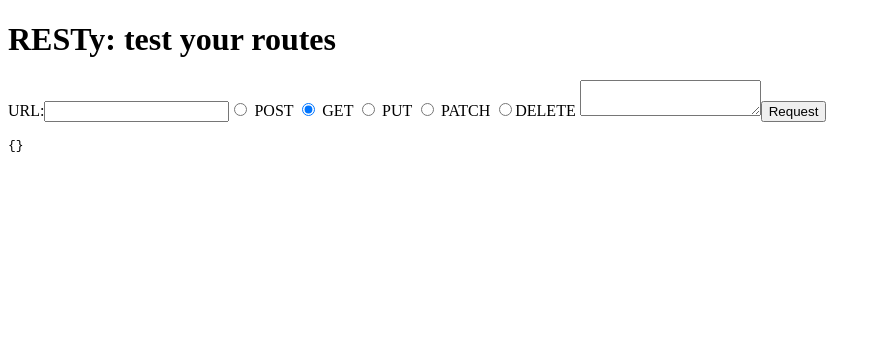
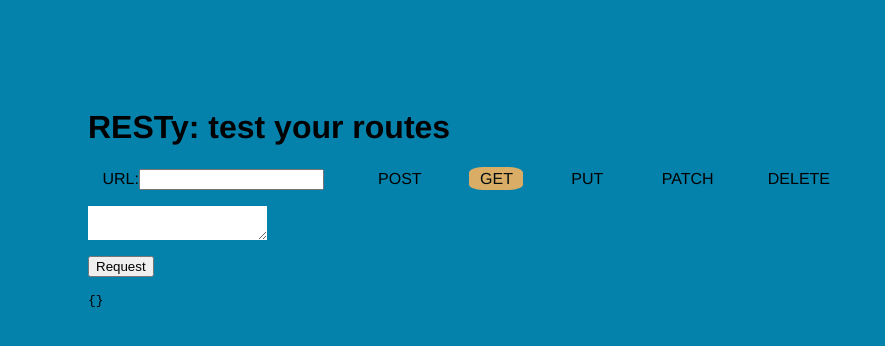
Before and after one commit to dorjepadma/RESTy, a React app: page / in a window 1280 px wide. Shown: the top 346 px of the page, without its empty margins (0-885 px from the left). Built offline with nearby package versions, Linux system fonts and the light colour scheme.

Commit message:
some css

```diff
--- a/src/components/Request/Request.css
+++ b/src/components/Request/Request.css
@@ -13,12 +13,22 @@
   textarea {
     display: block;
     margin: 1rem 0;
+    border: black;
   }
   input[type="radio"]:checked + label {
-    background-color: tan;
+    background-color: rgb(241, 178, 94);
     opacity: 90%;
     border-radius: 25%;
   }
   button {
     display: block;
   }
+  body {
+    background-color: rgb(5, 130, 172);
+      color:black;
+      padding: 5rem;
+      font-family: Helvetica;
+      text-align: left;
+
+
+  }
--- a/src/components/Request/Request.js
+++ b/src/components/Request/Request.js
@@ -1,11 +1,11 @@
 import React from 'react';
 import PropTypes from 'prop-types';
-// import styles from './Request.css';
+import styles from './Request.css';
 import Header from '../Header';
 
 const Request = ({ url, method, body, onChange, onSubmit }) => (
 
-  <form onSubmit={onSubmit}>
+  <form className={styles} onSubmit={onSubmit}>
     <Header></Header>
     <label> URL:
       <input type='text' name='url' value={url} onChange={onChange} />
```
Also changed, not shown: src/container/Resty.css (added).
